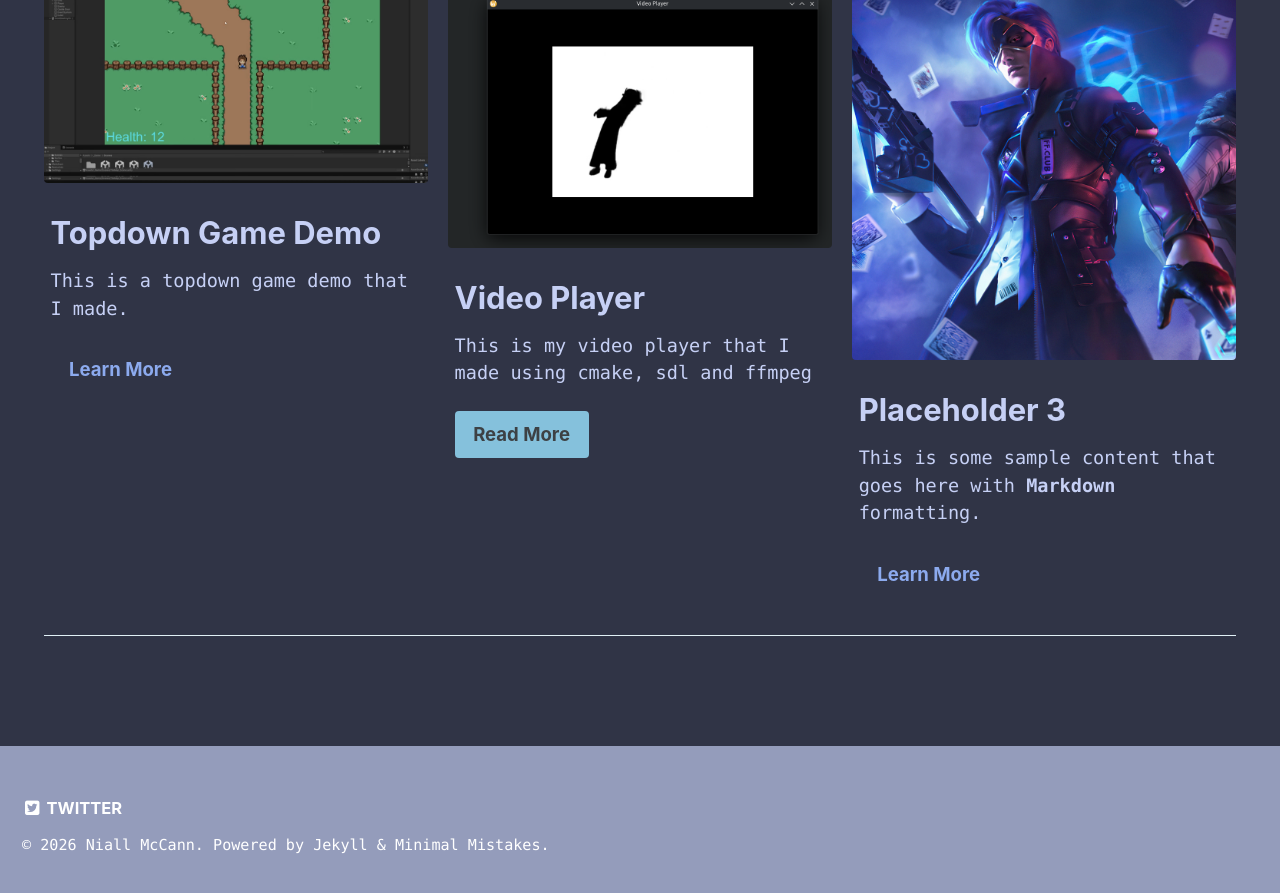
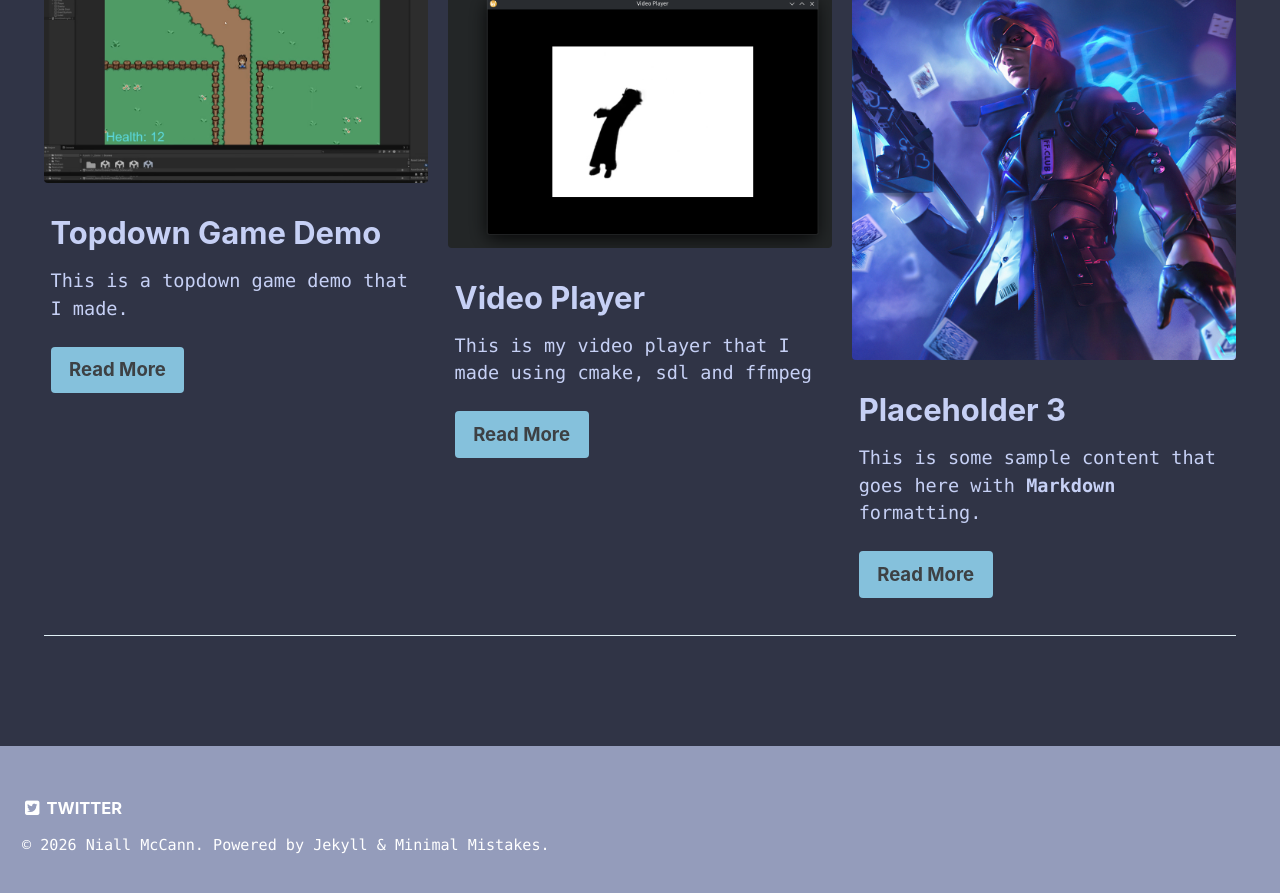
Before and after one commit to AcedAspect/AcedAspect.github.io, a Jekyll site: the page built from _pages/index.md, in a window 1280 px wide and 900 px high, scrolled down 613 px. Shown: the top 893 px of the window. Built offline with Jekyll 4.4.1, drawn with Linux system fonts in a browser that asks for light colours; some of the changed lines change nothing that is shown.

Commit message:
Update index.md

```diff
--- a/_pages/index.md
+++ b/_pages/index.md
@@ -17,12 +17,14 @@ intro:
   - excerpt: 'Here are some examples of some of my work.'
 feature_row:
   - image_path: /assets/images/Screenshot_20260415_164011.png
-    alt: "placeholder image 1"
+    alt: "topdown game picture"
     title: "Topdown Game Demo"
     excerpt: "This is a topdown game demo that I made."
     url: "/projects/topdown-game/"
+    btn_label: "Read More"
+    btn_class: "btn--primary"
   - image_path: /assets/images/Screenshot_20260415_162223.png
-    alt: "placeholder image 2"
+    alt: "video player picture"
     title: "Video Player"
     excerpt: "This is my video player that I made using cmake, sdl and ffmpeg"
     url: "/projects/video-player/"
@@ -33,6 +35,8 @@ feature_row:
     title: "Placeholder 3"
     excerpt: "This is some sample content that goes here with **Markdown** formatting."
     url: "/projects/capstone/"
+    btn_label: "Read More"
+    btn_class: "btn--primary"
 ---
 
 {% include feature_row id="intro" type="all" %}
```
